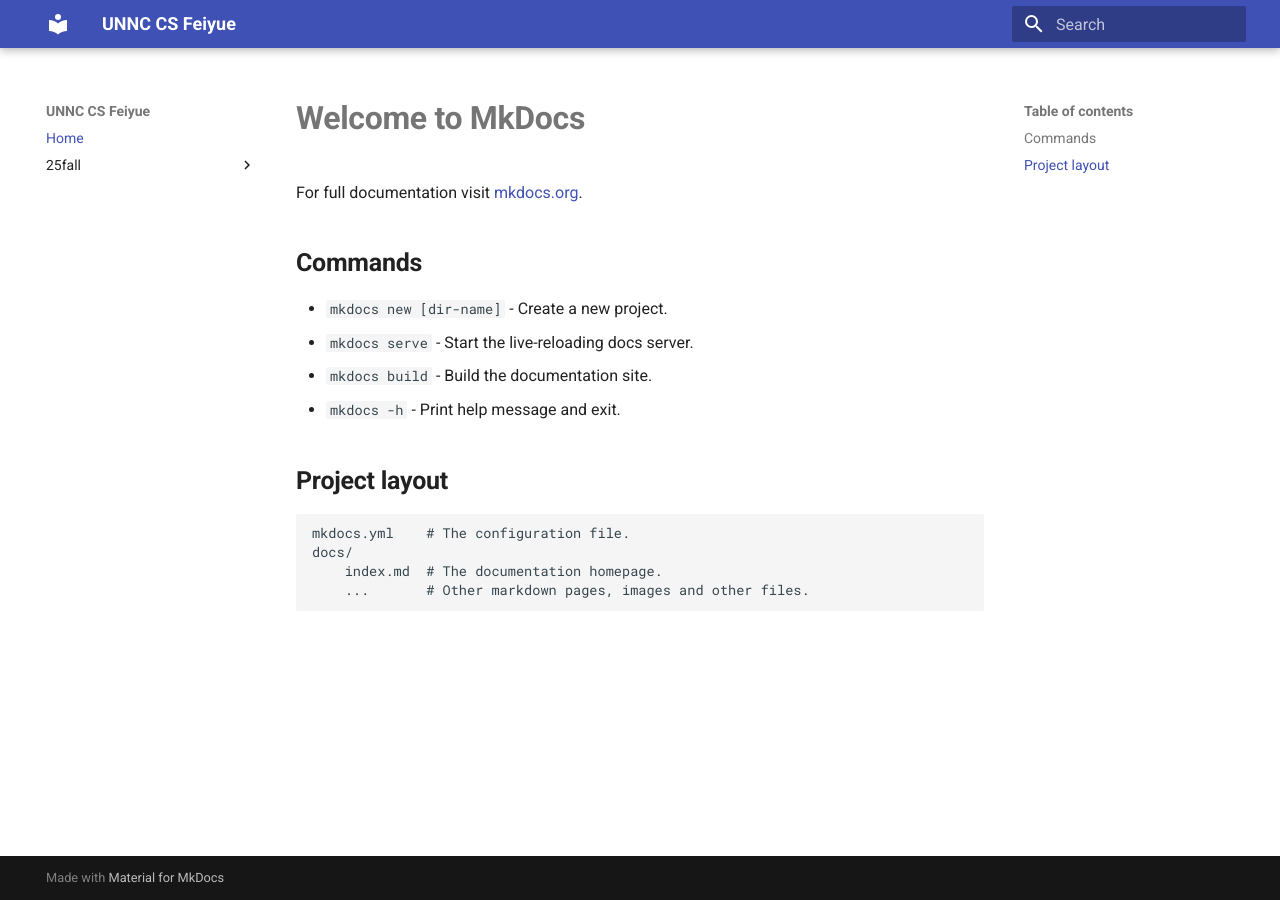
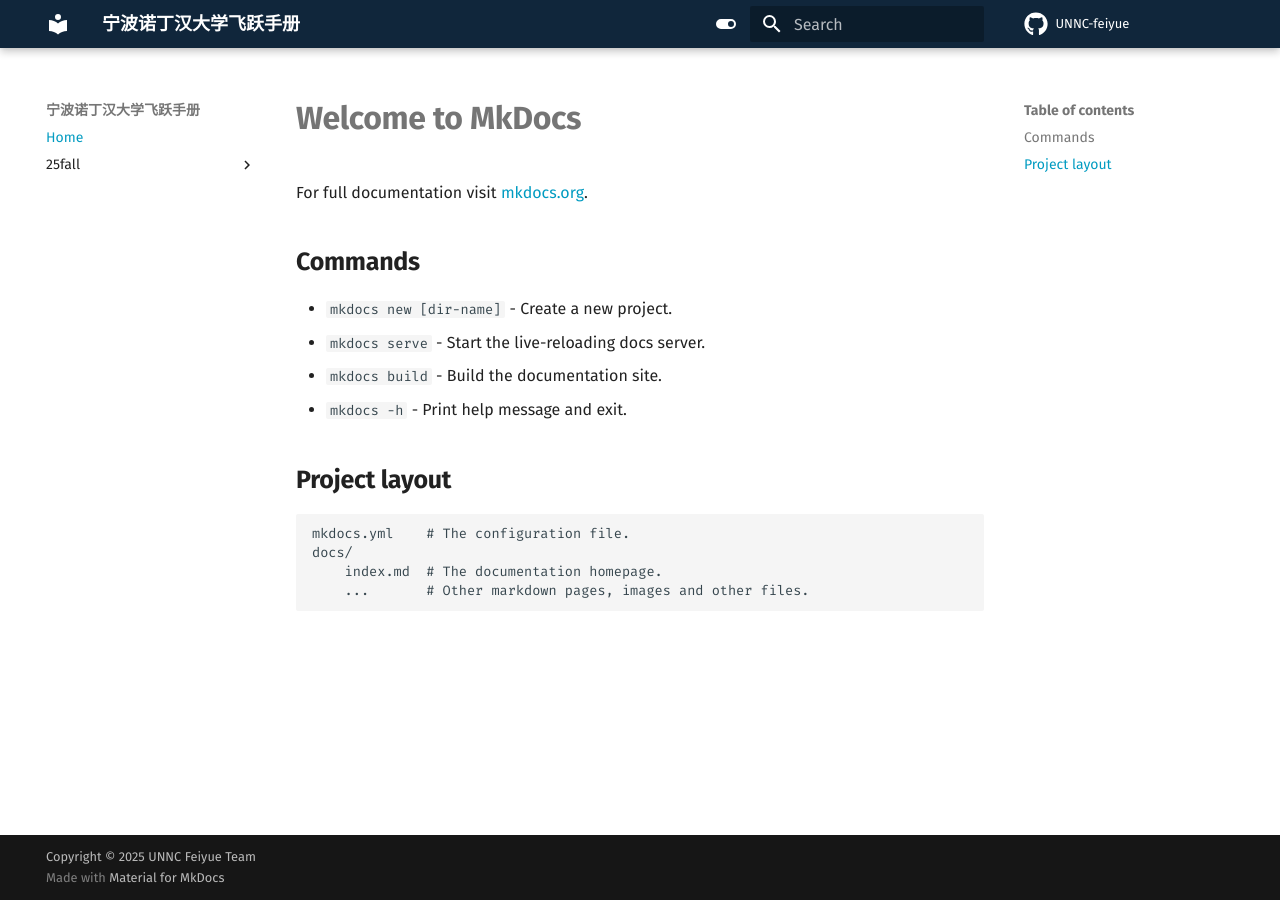
Before and after one commit to UNNC-feiyue/docs-cs, an MkDocs documentation site: the page built from docs/index.md, in a window 1280 px wide. Built offline with MkDocs 1.6.1 and Material for MkDocs 9.7.7, drawn with Linux system fonts in a browser that asks for light colours.

Commit message:
feat: apply UoN visual identity

```diff
--- a/docs/stylesheets/extra.css
+++ b/docs/stylesheets/extra.css
@@ -1,3 +1,15 @@
+[data-md-color-scheme="default"] {
+  --md-primary-fg-color: #10263B;
+  --md-accent-fg-color:  #66C3DA;
+  --md-typeset-a-color:  #009BC1;
+}
+
+[data-md-color-scheme="slate"] {
+  --md-primary-fg-color: #10263B;
+  --md-accent-fg-color:  #66C3DA;
+  --md-typeset-a-color:  #009BC1;
+}
+
 .md-typeset h1 {
   font-weight: 900 !important; /* 极粗 */
 }
--- a/mkdocs.yml
+++ b/mkdocs.yml
@@ -1,8 +1,42 @@
-site_name: UNNC CS Feiyue
+site_name: 宁波诺丁汉大学飞跃手册
+# site_url:
+site_author: UNNC Feiyue Team
+copyright: 'Copyright &copy; 2025 UNNC Feiyue Team'
+
+repo_name: UNNC-feiyue
+repo_url: https://github.com/UNNC-feiyue/
 
 theme:
   name: material
-  # custom_dir: overrides
+  # custom_dir: docs/overrides
+  palette:
+    - media: "(prefers-color-scheme: light)"
+      scheme: default
+      primary: custom
+      accent: custom
+      toggle:
+        icon: material/toggle-switch
+        name: Switch to dark mode
+    - media: "(prefers-color-scheme: dark)"
+      scheme: slate
+      primary: custom
+      accent: custom
+      toggle:
+        icon: material/toggle-switch-off-outline
+        name: Switch to light mode
+  # features:
+  font:
+    text: 'Fira Sans'
+    code: 'Fira Mono'
+  # include_search_page: false
+  # search_index_only: false
+  icon:
+    repo: fontawesome/brands/github
+
+markdown_extensions:
+  - toc:
+      permalink: true
+      toc_depth: 2
 
 extra_css:
   - stylesheets/extra.css
```
